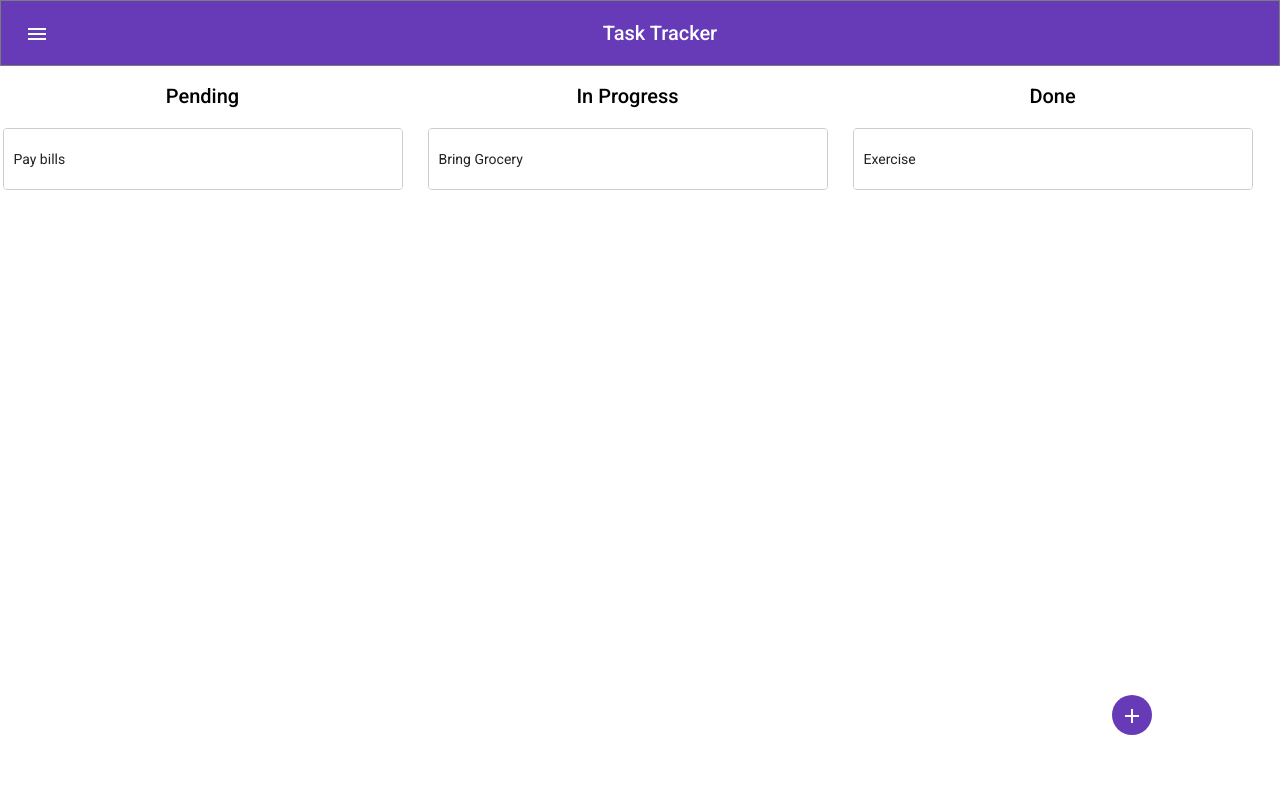
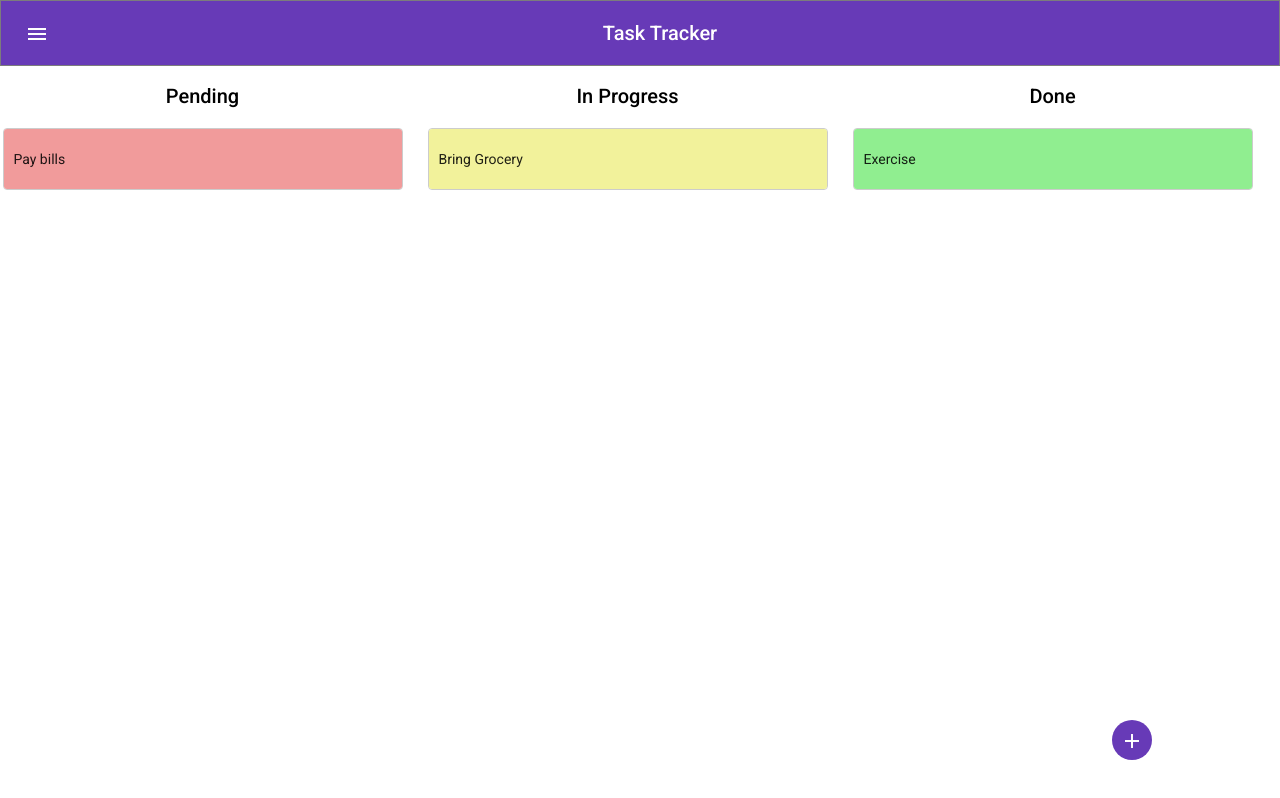
Before and after one commit to shreedhar-hegde/todo-angualr, an Angular app: page / in a window 1280 px wide. Built offline with nearby package versions, Linux system fonts and the light colour scheme.

Commit message:
feat: add todo

```diff
--- a/src/app/app.module.ts
+++ b/src/app/app.module.ts
@@ -9,6 +9,7 @@ import { MatIconModule } from '@angular/material/icon';
 import { BrowserAnimationsModule } from '@angular/platform-browser/animations';
 import { MatSidenavModule } from '@angular/material/sidenav';
 import { MatButtonModule } from '@angular/material/button';
+import { SharedModule } from './shared/shared.module';
 
 @NgModule({
   declarations: [AppComponent],
@@ -21,6 +22,7 @@ import { MatButtonModule } from '@angular/material/button';
     BrowserAnimationsModule,
     MatSidenavModule,
     MatButtonModule,
+    SharedModule,
   ],
   providers: [],
   bootstrap: [AppComponent],
--- a/src/app/todo/list-todo/list-todo.component.html
+++ b/src/app/todo/list-todo/list-todo.component.html
@@ -1,5 +1,5 @@
 <div>
-  <div cdkDropListGroup class="list-container">
+  <div cdkDropListGroup class="list-container" style="height: 80vh">
     <div class="example-container">
       <h2>Pending</h2>
 
@@ -11,7 +11,12 @@
         class="example-list"
         (cdkDropListDropped)="drop($event)"
       >
-        <div class="example-box" *ngFor="let item of pending" cdkDrag>
+        <div
+          style="background-color: rgb(241, 155, 155)"
+          class="example-box"
+          *ngFor="let item of pending"
+          cdkDrag
+        >
           {{ item }}
         </div>
       </div>
@@ -28,7 +33,12 @@
         class="example-list"
         (cdkDropListDropped)="drop($event)"
       >
-        <div class="example-box" *ngFor="let item of inProgress" cdkDrag>
+        <div
+          style="background-color: rgb(242, 242, 155)"
+          class="example-box"
+          *ngFor="let item of inProgress"
+          cdkDrag
+        >
           {{ item }}
         </div>
       </div>
@@ -45,7 +55,12 @@
         class="example-list"
         (cdkDropListDropped)="drop($event)"
       >
-        <div class="example-box" *ngFor="let item of done" cdkDrag>
+        <div
+          style="background-color: lightgreen"
+          class="example-box"
+          *ngFor="let item of done"
+          cdkDrag
+        >
           {{ item }}
         </div>
       </div>
@@ -54,19 +69,14 @@
 
   <div
     class="add-list-button-container"
-    style="
-      display: flex;
-      justify-content: flex-end;
-      margin-top: 60vh;
-      margin-right: 10vw;
-    "
+    style="display: flex; justify-content: flex-end; margin-right: 10vw"
   >
     <button
       mat-icon-button
       style="background-color: #673ab7; color: white"
       aria-label="Example icon button with a home icon"
     >
-      <mat-icon>add</mat-icon>
+      <mat-icon (click)="openDialog()">add</mat-icon>
     </button>
   </div>
 </div>
--- a/src/app/todo/list-todo/list-todo.component.ts
+++ b/src/app/todo/list-todo/list-todo.component.ts
@@ -6,6 +6,9 @@ import {
   moveItemInArray,
   transferArrayItem,
 } from '@angular/cdk/drag-drop';
+import { AddItemComponent } from 'src/app/shared/add-item/add-item.component';
+import { MatDialog } from '@angular/material/dialog';
+
 @Component({
   selector: 'app-list-todo',
   templateUrl: './list-todo.component.html',
@@ -16,8 +19,10 @@ export class ListTodoComponent implements OnInit {
   pending!: string[];
   inProgress!: string[];
   done!: string[];
+  status: string = 'pending';
+  what!: string;
 
-  constructor(private todoService: TodoService) {
+  constructor(private todoService: TodoService, public dialog: MatDialog) {
     this.todos$ = this.todoService.fetchTodos();
   }
 
@@ -51,4 +56,15 @@ export class ListTodoComponent implements OnInit {
       this.pending = this.filterTodos({ todos, status: 'pending' });
     });
   }
+
+  openDialog(): void {
+    const dialogRef = this.dialog.open(AddItemComponent, {
+      width: '18vw',
+      data: { status: this.status, what: this.what },
+    });
+
+    dialogRef.afterClosed().subscribe((result) => {
+      this.todoService.addNewTodo(result);
+    });
+  }
 }
--- a/src/app/todo/todo.service.ts
+++ b/src/app/todo/todo.service.ts
@@ -1,5 +1,5 @@
 import { Injectable } from '@angular/core';
-import { Observable } from 'rxjs';
+import { BehaviorSubject, Observable } from 'rxjs';
 
 export interface Todo {
   what: string;
@@ -11,19 +11,20 @@ export interface Todo {
 })
 export class TodoService {
   constructor() {}
-
   todos = [
     { what: 'Bring Grocery', status: 'inProgress' },
     { what: 'Pay bills', status: 'pending' },
     { what: 'Exercise', status: 'done' },
   ];
 
+  todos$ = new BehaviorSubject(this.todos);
+
   fetchTodos() {
-    return new Observable<Todo[]>((observer: any) => {
-      observer.next(this.todos),
-        (error: any) => {
-          observer.error(error);
-        };
-    });
+    return this.todos$;
+  }
+
+  addNewTodo(newTodo: Todo) {
+    this.todos.push(newTodo);
+    this.todos$.next(this.todos);
   }
 }
```
Also changed, not shown: src/app/todo/todo.module.ts (+12 -1 lines).
